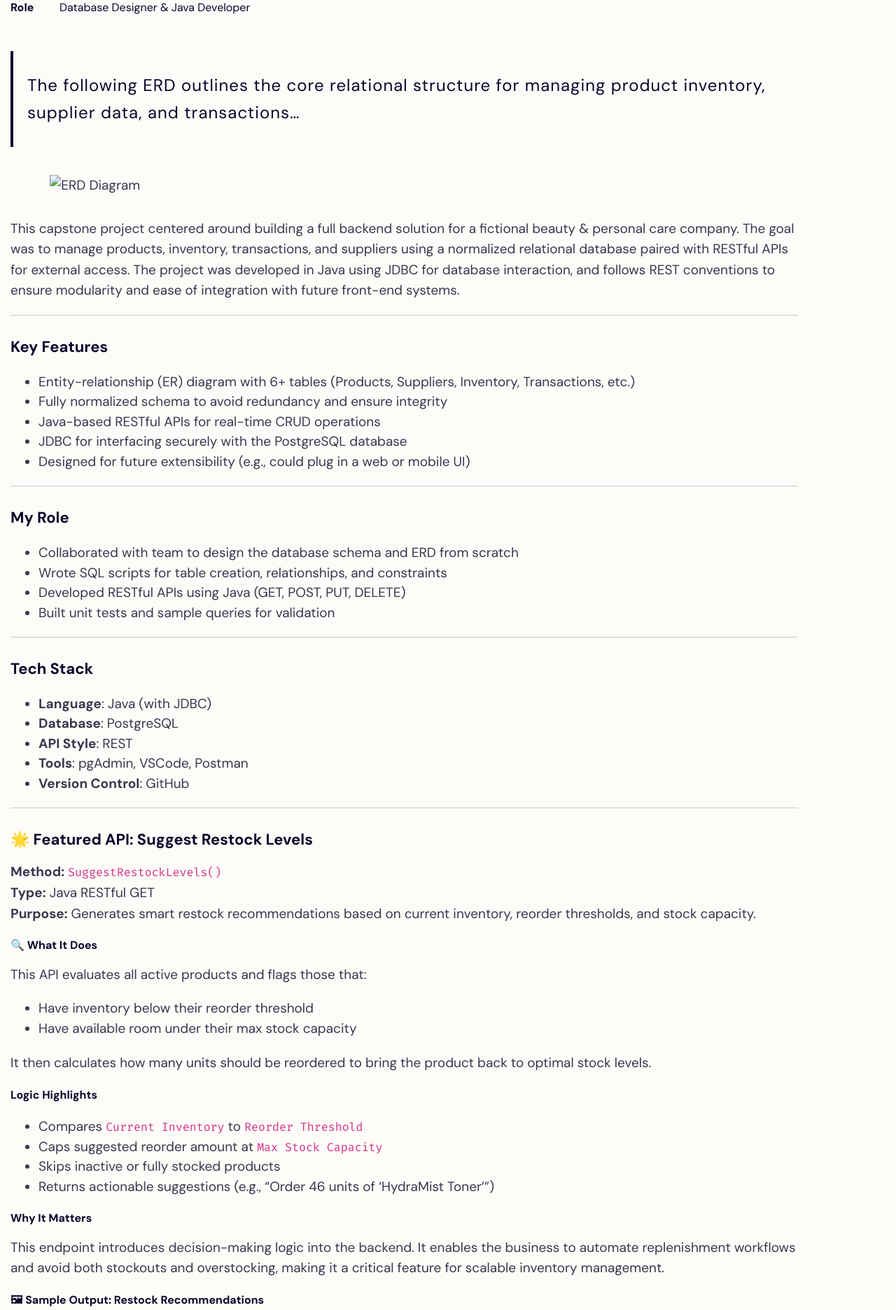
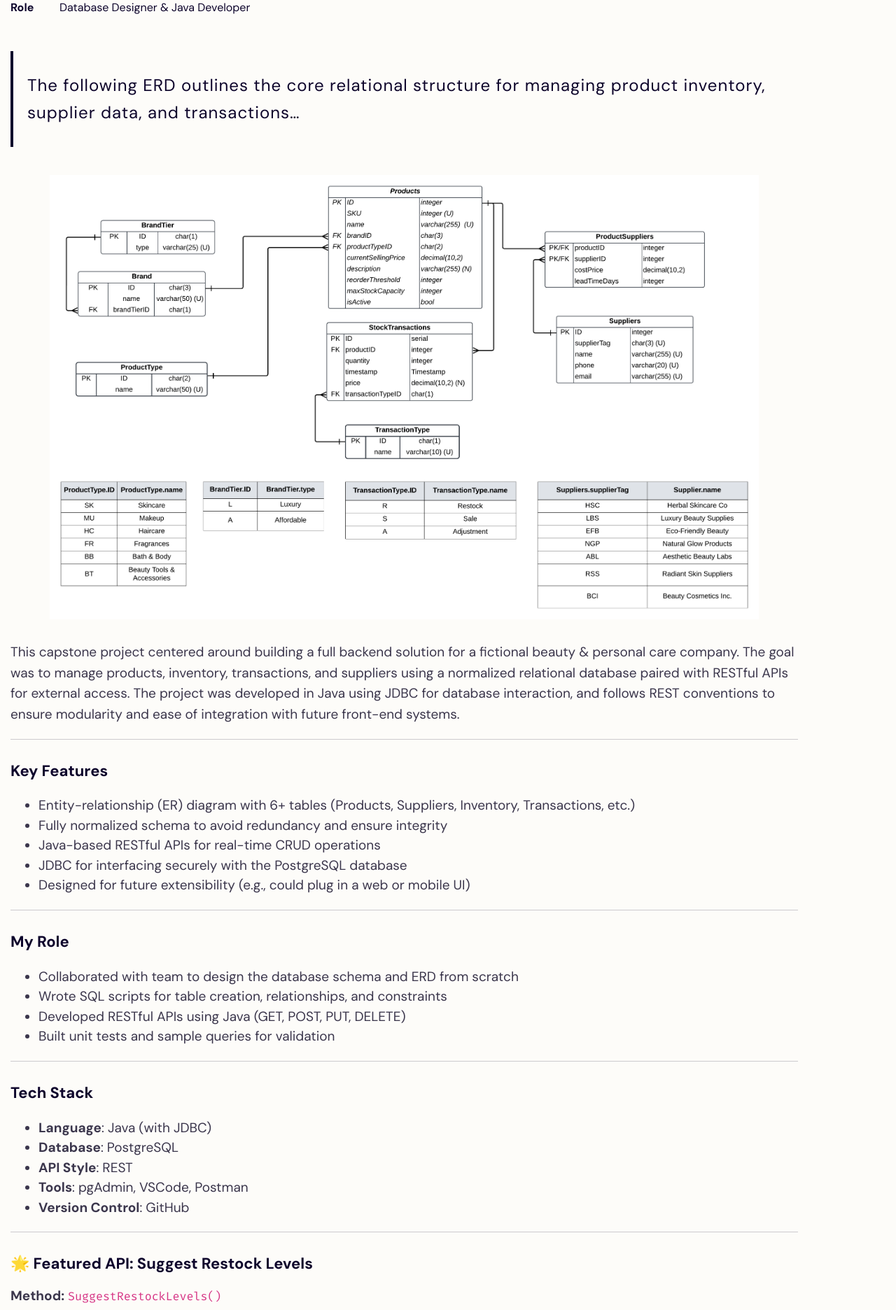
Before and after one commit to inaya-r/inaya-r.github.io, a Jekyll site: the page built from collections/_projects/project-1.md, in a window 1280 px wide. Shown: the part 455-2327 px from the top of the page at 70% size. Built offline with Jekyll 4.4.1, drawn with Linux system fonts in a browser that asks for light colours.

Commit message:
fixing image filepath

```diff
--- a/collections/_projects/project-1.md
+++ b/collections/_projects/project-1.md
@@ -17,7 +17,7 @@ gallery:
 
 > The following ERD outlines the core relational structure for managing product inventory, supplier data, and transactions...
 
-![ERD Diagram](assets/images/beauty_inventory/beauty_inv_schema.png){: style="max-width: 90%; display: block; margin: 2rem auto;" }
+![ERD Diagram](/assets/images/beauty_inventory/beauty_inv_schema.png){: style="max-width: 90%; display: block; margin: 2rem auto;" }
 
 
 This capstone project centered around building a full backend solution for a fictional beauty & personal care company. The goal was to manage products, inventory, transactions, and suppliers using a normalized relational database paired with RESTful APIs for external access. The project was developed in Java using JDBC for database interaction, and follows REST conventions to ensure modularity and ease of integration with future front-end systems.
```
